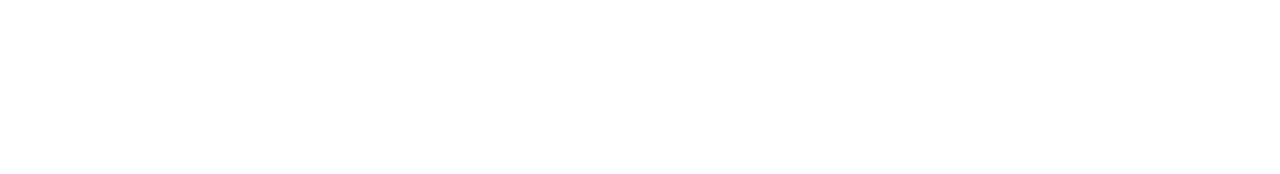
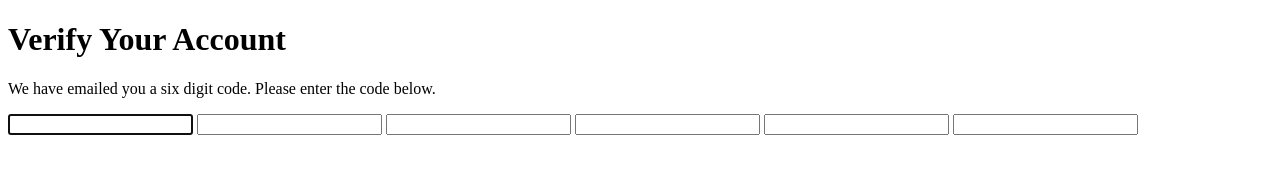
Before and after one commit to acciojob/OTP-njahnavi24, a website: page main.html in a window 1280 px wide. Drawn offline with Linux system fonts and the light colour scheme.

Commit message:
created a submission

```diff
--- a/main.html
+++ b/main.html
@@ -8,6 +8,19 @@
 
 <body>
 	<!-- the entire body must be written by student -->
+
+    <h1 id="verification_heading">Verify Your Account</h1>
+    <p id="verification_subtext">We have emailed you a six digit code. Please enter the code below.</p>
+
+    <div class="code-container">
+        <input class="code" maxlength="1">
+        <input class="code" maxlength="1">
+        <input class="code" maxlength="1">
+        <input class="code" maxlength="1">
+        <input class="code" maxlength="1">
+        <input class="code" maxlength="1">
+    </div>
+
     <script type="text/javascript" src="./script.js">
 </script>
 
--- a/script.js
+++ b/script.js
@@ -1 +1,17 @@
 //your JS code here. If required.
+const codes= document.querySelectorAll(".code")
+codes[0].focus()
+codes.forEach((code, index) =>{
+	code.addEventListener("input",() =>{
+		if (code.value && index < codes.length - 1){
+			codes[index + 1].focus();
+        }
+    });
+
+    code.addEventListener("keydown", (e) =>{
+		if (e.key === "Backspace" && !code.value && index > 0){
+			codes[index - 1].focus();
+            codes[index - 1].value = "";
+        }
+    });
+});
--- a/styles.css
+++ b/styles.css
@@ -1 +1,11 @@
 /*  your css code here. If applicable */
+.code-container{
+	display:flex
+	gap:10px
+}
+.code{
+	width:50px
+	height:50px
+	text-align:center
+	font-size:30px
+}
```
